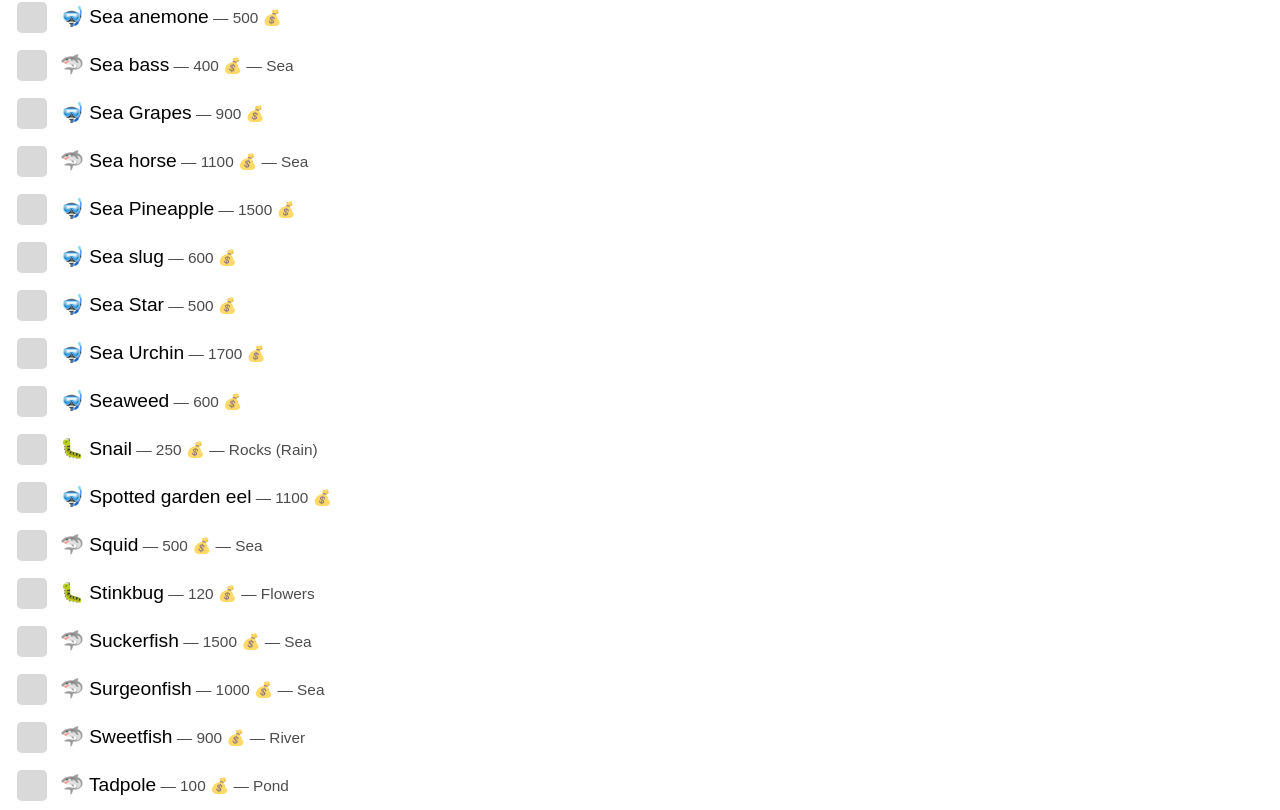
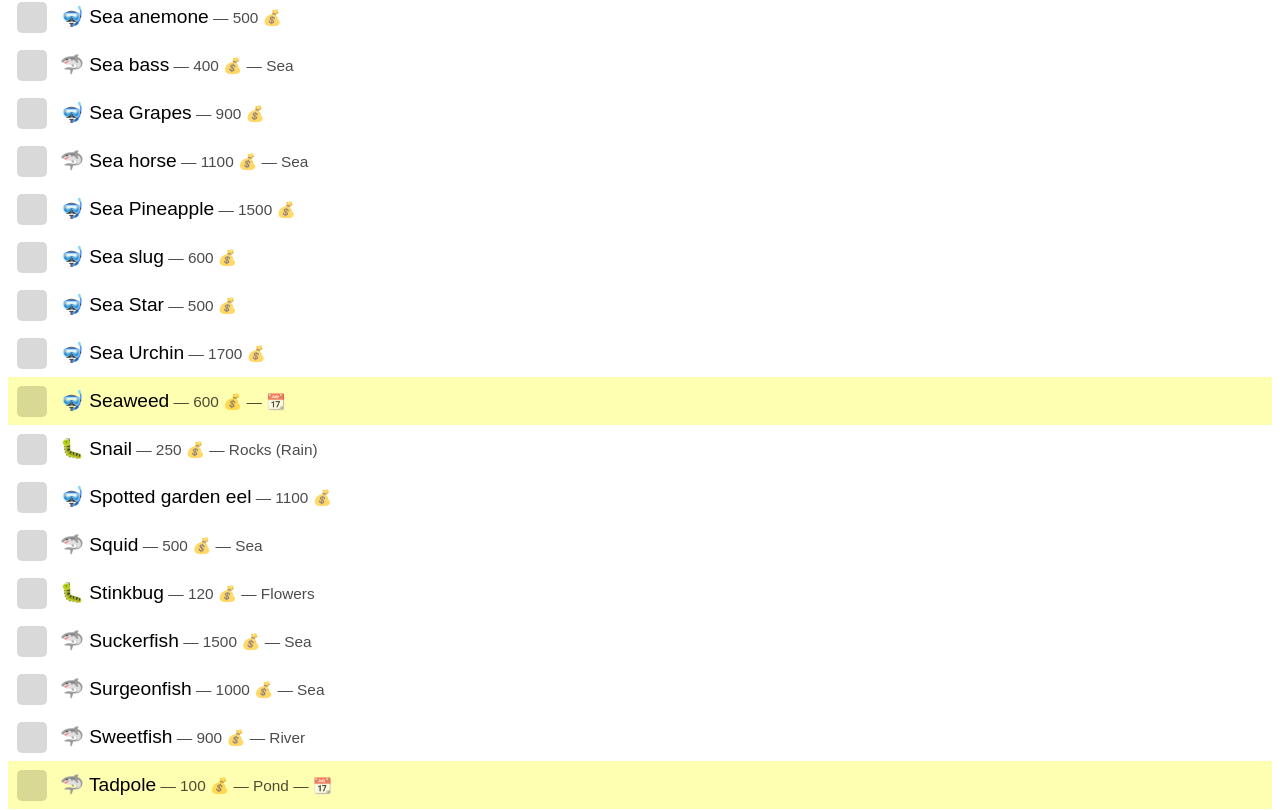
Before and after one commit to avgrad/acnh-collect, a React (Create React App) app: page / in a window 1280 px wide. Shown: the part 3809-4619 px from the top of the page. Built offline with nearby package versions, Linux system fonts and the light colour scheme; a web font is replaced by a local one.

Commit message:
Added indicator and highlight for leaving critters

```diff
--- a/src/EntryCtrl.js
+++ b/src/EntryCtrl.js
@@ -4,8 +4,11 @@ import lang, { generalLangProxy } from "./resources";
 import {
     getTimeRanges,
     getMonthRanges,
+    willLeaveThisMonth,
+    willLeaveThisHour,
 } from "./helpers/availabilityTimeHelpers";
 import CheckBox from "./CheckBox";
+import { useCurrentMonth, useCurrentHour } from "./helpers/useCurrentTime";
 
 function formatAvailabilityTimes(months, hours) {
     const ms = getMonthRanges(months)
@@ -32,15 +35,35 @@ function formatAvailabilityTimes(months, hours) {
     return ms + " — " + hs;
 }
 
+const clockEmojis = [
+    "🕛",
+    "🕐",
+    "🕑",
+    "🕒",
+    "🕓",
+    "🕔",
+    "🕕",
+    "🕖",
+    "🕗",
+    "🕘",
+    "🕙",
+    "🕚",
+];
+
 function BasicEntryCtrl({
     checked,
     onCheckedChanged,
     label,
     sublabel,
     secondary,
+    leavingThisMonth,
+    leavingThisHour,
 }) {
+    const currentHour = useCurrentHour();
+    const className =
+        "entry " + (leavingThisMonth || leavingThisHour ? "leaving" : "");
     return (
-        <div className="entry">
+        <div className={className}>
             <CheckBox
                 checked={checked}
                 onChange={(e) => onCheckedChanged(e.currentTarget.checked)}
@@ -51,6 +74,28 @@ function BasicEntryCtrl({
                 {secondary && (
                     <small className="secondary"> &mdash; {secondary}</small>
                 )}
+                {(leavingThisMonth || leavingThisHour) && (
+                    <small>
+                        {" "}
+                        &mdash;{" "}
+                        {leavingThisMonth && (
+                            <span
+                                role="img"
+                                title={lang.availability.LEAVING_MONTH}
+                                aria-label="Calendar-Emoji">
+                                📆
+                            </span>
+                        )}
+                        {leavingThisHour && (
+                            <span
+                                role="img"
+                                title={lang.availability.LEAVING_HOUR}
+                                aria-label="Clock-Emoji">
+                                {clockEmojis[currentHour % 12]}
+                            </span>
+                        )}
+                    </small>
+                )}
             </div>
         </div>
     );
@@ -58,6 +103,8 @@ function BasicEntryCtrl({
 
 function FishInsectCtrl({ entry }) {
     const { donated, setDonated } = useCollection();
+    const currentMonth = useCurrentMonth();
+    const currentHour = useCurrentHour();
     return (
         <BasicEntryCtrl
             checked={donated.includes(entry.id)}
@@ -72,12 +119,19 @@ function FishInsectCtrl({ entry }) {
                 entry.northernMonths,
                 entry.hours
             )}
+            leavingThisMonth={willLeaveThisMonth(
+                entry.northernMonths,
+                currentMonth
+            )}
+            leavingThisHour={willLeaveThisHour(entry.hours, currentHour)}
         />
     );
 }
 
 function SeaCreatureCtrl({ entry }) {
     const { donated, setDonated } = useCollection();
+    const currentMonth = useCurrentMonth();
+    const currentHour = useCurrentHour();
     return (
         <BasicEntryCtrl
             checked={donated.includes(entry.id)}
@@ -90,6 +144,11 @@ function SeaCreatureCtrl({ entry }) {
                 entry.northernMonths,
                 entry.hours
             )}
+            leavingThisMonth={willLeaveThisMonth(
+                entry.northernMonths,
+                currentMonth
+            )}
+            leavingThisHour={willLeaveThisHour(entry.hours, currentHour)}
         />
     );
 }
--- a/src/filters.js
+++ b/src/filters.js
@@ -1,4 +1,4 @@
-import collectionData, { months } from "./collectionData";
+import collectionData from "./collectionData";
 
 export const filters = {
     collected: "COLLECTED",
@@ -12,26 +12,29 @@ export const filters = {
     showArt: "SHOW_ART",
 };
 
-function filterForAvailabilityAtTime(currentDate) {
+function filterForAvailabilityAtTime(currentHour) {
     return (entry) => {
         const availableHours = entry.hours;
-        const currentHour = currentDate.getHours();
         if (availableHours != null) return availableHours.includes(currentHour);
         return true;
     };
 }
 
-function filterForAvailabilityAtMonth(currentDate) {
+function filterForAvailabilityAtMonth(currentMonth) {
     return (entry) => {
         const availableMonths = entry.northernMonths;
-        const currentMonth = months[currentDate.getMonth()];
         if (availableMonths != null)
             return availableMonths.includes(currentMonth);
         return true;
     };
 }
 
-export function applyFiltersToData(filterSet, currentTime, donatedItems) {
+export function applyFiltersToData(
+    filterSet,
+    currentMonth,
+    currentHour,
+    donatedItems
+) {
     let collection = collectionData;
 
     if (!filterSet.includes(filters.collected))
@@ -46,12 +49,12 @@ export function applyFiltersToData(filterSet, currentTime, donatedItems) {
 
     if (filterSet.includes(filters.currentTime))
         collection = collection.filter(
-            filterForAvailabilityAtTime(currentTime)
+            filterForAvailabilityAtTime(currentHour)
         );
 
     if (filterSet.includes(filters.currentMonth))
         collection = collection.filter(
-            filterForAvailabilityAtMonth(currentTime)
+            filterForAvailabilityAtMonth(currentMonth)
         );
 
     if (!filterSet.includes(filters.showBugs))
--- a/src/helpers/availabilityTimeHelpers.js
+++ b/src/helpers/availabilityTimeHelpers.js
@@ -86,3 +86,15 @@ export function getTimeRanges(hours) {
         ...allDay,
     }));
 }
+
+export function willLeaveThisMonth(months, currentMonth) {
+    const nextMonth = baseMonths[(currentMonth + 1) % 12];
+    return (
+        months.includes(baseMonths[currentMonth]) && !months.includes(nextMonth)
+    );
+}
+
+export function willLeaveThisHour(hours, currentHour) {
+    const nextHour = (currentHour + 1) % 24;
+    return hours.includes(currentHour) && !hours.includes(nextHour);
+}
--- a/src/helpers/useCurrentTime.js
+++ b/src/helpers/useCurrentTime.js
@@ -1,7 +1,7 @@
 import { useState, useRef, useEffect } from "react";
 
 // based on https://overreacted.io/making-setinterval-declarative-with-react-hooks/
-function useClock(callback) {
+function useClock(callback, interval = 1000) {
     const savedCallback = useRef();
 
     useEffect(() => {
@@ -12,15 +12,25 @@ function useClock(callback) {
         function tick() {
             savedCallback.current(new Date());
         }
-        const id = setTimeout(tick, 1000 - (Date.now() % 1000));
+        const id = setTimeout(tick, interval - (Date.now() % interval));
         return () => clearTimeout(id);
     });
 }
 
 export default function useCurrentTime() {
     const [currentTime, setCurrentTime] = useState(new Date());
-
     useClock((d) => setCurrentTime(d));
-
     return currentTime;
 }
+
+export function useCurrentMonth() {
+    const [currentMonth, setCurrentMonth] = useState(new Date().getMonth());
+    useClock((d) => setCurrentMonth(d.getMonth()), 60 * 60 * 1000);
+    return currentMonth;
+}
+
+export function useCurrentHour() {
+    const [currentHour, setCurrentHour] = useState(new Date().getHours());
+    useClock((d) => setCurrentHour(d.getHours()), 60 * 60 * 1000);
+    return currentHour;
+}
--- a/src/resources/availability.js
+++ b/src/resources/availability.js
@@ -65,6 +65,14 @@ const languageResources = {
         en: "all year",
         de: "ganzjährig",
     },
+    LEAVING_MONTH: {
+        en: "leaving this month",
+        de: "nur noch diesen Monat",
+    },
+    LEAVING_HOUR: {
+        en: "leaving this hour",
+        de: "nur noch diese Stunde",
+    },
 };
 
 const languageResourceProxy = new Proxy(languageResources, {
--- a/src/styles.css
+++ b/src/styles.css
@@ -4,6 +4,7 @@
     --main-background: white;
     --main-font-color: black;
     --alert-update-background: lightcoral;
+    --leaving-background-color: rgba(255, 255, 100, 0.5);
 }
 
 /* @media (prefers-color-scheme: light) { */
@@ -12,6 +13,7 @@
         --main-background: black;
         --main-font-color: white;
         --alert-update-background: darkred;
+        --leaving-background-color: rgba(255, 255, 0, 0.15);
     }
 }
 
@@ -61,6 +63,10 @@ h2 {
     align-items: center;
 }
 
+.collection-list .entry.leaving {
+    background-color: var(--leaving-background-color);
+}
+
 .collection-list .entry .entry-label {
     line-height: 1em;
     margin: calc(0.5 * var(--toolbar-gutter));
--- a/src/useCollection.js
+++ b/src/useCollection.js
@@ -1,6 +1,6 @@
 import React, { createContext, useContext, useMemo } from "react";
-import collectionData from "./collectionData";
-import useCurrentTime from "./helpers/useCurrentTime";
+import collectionData, { months } from "./collectionData";
+import { useCurrentMonth, useCurrentHour } from "./helpers/useCurrentTime";
 import { applyFiltersToData, filters } from "./filters";
 import { applySortToData } from "./sort";
 import useFilter from "./useFilter";
@@ -24,15 +24,20 @@ export const useCollection = () => {
 };
 
 export const Provider = ({ children }) => {
-    const currentTime = useCurrentTime();
+    const currentMonth = months[useCurrentMonth()];
+    const currentHour = useCurrentHour();
     const [activeFilterSet, setFilter] = useFilter(defaultFilters);
     const sort = useSort("NAME", "ASC");
     const [donated, setDonated] = useDonationStorage();
-    const filteredCollection = applyFiltersToData(
-        // TODO memoize based on day and hour
-        activeFilterSet,
-        currentTime,
-        donated
+    const filteredCollection = useMemo(
+        () =>
+            applyFiltersToData(
+                activeFilterSet,
+                currentMonth,
+                currentHour,
+                donated
+            ),
+        [activeFilterSet, currentMonth, currentHour, donated]
     );
     const displayedCollection = useMemo(
         () => applySortToData(filteredCollection, sort.field, sort.direction),
```
